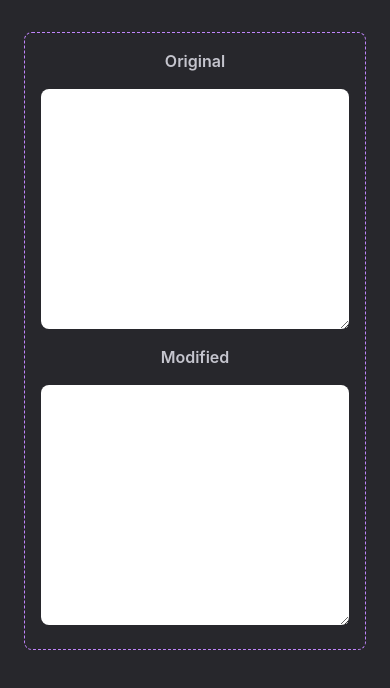
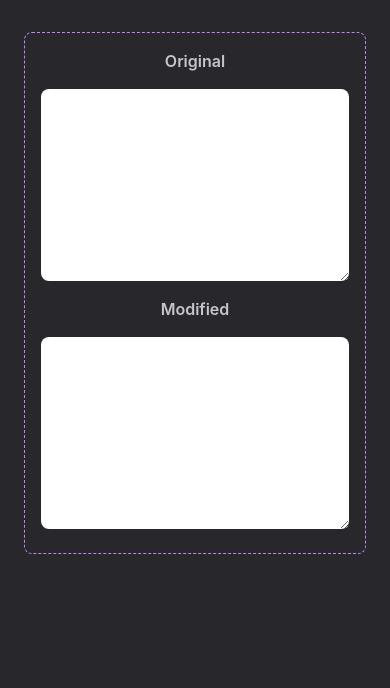
Before and after one commit to moudev/differenzo, a React (Vite) app: page / in a window 390 px wide. Shown: the top 688 px of the page. Built offline with nearby package versions, Linux system fonts and the light colour scheme.

Commit message:
style: update textarea height for mobile

```diff
--- a/src/components/Card.jsx
+++ b/src/components/Card.jsx
@@ -48,13 +48,13 @@ function Card() {
       <div className="grid gap-4 lg:content-start">
         <h3 className="text-$color-secondary text-center">Original</h3>
         <textarea
-          className="p-2 rounded-lg min-h-60 md:min-h-40 focus:outline-dotted-purple-400 outline-2 outline-offset-4 lg:text-lg"
+          className="p-2 rounded-lg min-h-48 md:min-h-40 focus:outline-dotted-purple-400 outline-2 outline-offset-4 lg:text-lg"
           onChange={handleInput}
           ref={originalRef}
         />
         <h3 className="text-$color-secondary text-center">Modified</h3>
         <textarea
-          className="p-2 rounded-lg min-h-60 md:min-h-40 focus:outline-dotted-purple-400 outline-2 outline-offset-4 lg:text-lg"
+          className="p-2 rounded-lg min-h-48 md:min-h-40 focus:outline-dotted-purple-400 outline-2 outline-offset-4 lg:text-lg"
           onChange={handleInput}
           ref={modifiedRef}
         />
```
